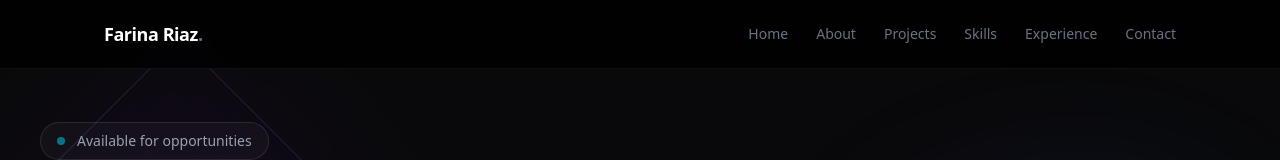
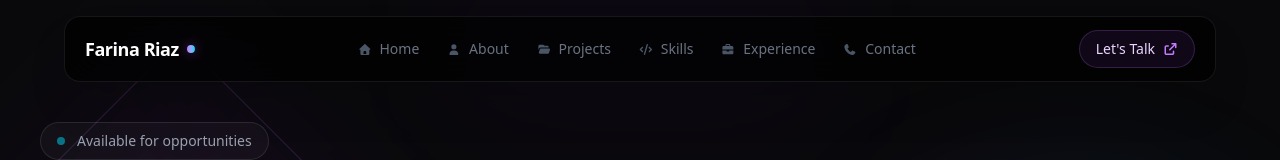
Before and after one commit to farina-riaz-fari/Portfolio, a Next.js app: page / in a window 1280 px wide. Shown: the top 160 px of the page. Built offline with nearby package versions, Linux system fonts and the light colour scheme.

Commit message:
Redesign Navbar with icons and mobile menu

```diff
--- a/components/Navbar/index.tsx
+++ b/components/Navbar/index.tsx
@@ -1,33 +1,159 @@
+"use client";
+
+import { useState } from "react";
+import { FontAwesomeIcon } from "@fortawesome/react-fontawesome";
+import {
+  faArrowUpRightFromSquare,
+  faBars,
+  faBriefcase,
+  faCode,
+  faFolderOpen,
+  faHouse,
+  faPhone,
+  faUser,
+  faXmark,
+} from "@fortawesome/free-solid-svg-icons";
+
 const Navbar = () => {
+  const [isMenuOpen, setIsMenuOpen] = useState(false);
+
   const navItems = [
-    { label: "Home", href: "#home" },
-    { label: "About", href: "#about" },
-    { label: "Projects", href: "#projects" },
-    { label: "Skills", href: "#skills" },
-    { label: "Experience", href: "#experience" },
-    { label: "Contact", href: "#contact" },
+    { label: "Home", href: "#home", icon: faHouse },
+    { label: "About", href: "#about", icon: faUser },
+    { label: "Projects", href: "#projects", icon: faFolderOpen },
+    { label: "Skills", href: "#skills", icon: faCode },
+    { label: "Experience", href: "#experience", icon: faBriefcase },
+    { label: "Contact", href: "#contact", icon: faPhone },
   ];
 
+  const handleNavClick = () => {
+    setIsMenuOpen(false);
+  };
+
   return (
-    <nav className="fixed left-0 right-0 top-0 z-50 border-b border-white/[0.06] bg-black/80 backdrop-blur-md">
-      <div className="mx-auto flex max-w-6xl items-center justify-between px-6 py-5 md:px-10">
+    <nav className="fixed left-0 right-0 top-0 z-50 px-4 pt-4 md:px-6">
+      {/* Atmospheric glow */}
+      <div className="pointer-events-none absolute left-1/2 top-0 h-24 w-96 -translate-x-1/2 rounded-full bg-purple-600/[0.06] blur-3xl" />
+
+      <div className="relative mx-auto max-w-6xl">
+        {/* Main navbar */}
+        <div className="rounded-2xl border border-white/[0.08] bg-black/70 px-4 shadow-2xl shadow-black/20 backdrop-blur-xl md:px-5">
+          <div className="flex h-16 items-center justify-between">
+            {/* Logo */}
             <a
               href="#home"
-          className="text-lg font-semibold tracking-tight text-white"
+              onClick={handleNavClick}
+              className="group flex items-center gap-2"
             >
-          Farina Riaz<span className="text-gray-500">.</span>
+              <span className="text-lg font-semibold tracking-tight text-white">
+                Farina Riaz
+              </span>
+
+              <span className="h-2 w-2 rounded-full bg-gradient-to-r from-purple-400 to-cyan-400 shadow-[0_0_12px_rgba(168,85,247,0.5)] transition duration-300 group-hover:scale-125" />
             </a>
 
-        <div className="hidden items-center gap-7 md:flex">
+            {/* Desktop Navigation */}
+            <div className="hidden items-center gap-1 md:flex">
               {navItems.map((item) => (
                 <a
                   key={item.href}
                   href={item.href}
-              className="text-sm text-gray-500 transition duration-300 hover:text-white"
+                  className="group relative flex items-center gap-2 rounded-full px-3 py-2 text-sm text-gray-500 transition duration-300 hover:bg-white/[0.04] hover:text-white"
                 >
-              {item.label}
+                  <FontAwesomeIcon
+                    icon={item.icon}
+                    className="text-[11px] text-gray-600 transition duration-300 group-hover:text-purple-300"
+                  />
+
+                  <span>{item.label}</span>
+
+                  {/* Hover indicator */}
+                  <span className="absolute bottom-1 left-1/2 h-px w-0 -translate-x-1/2 bg-gradient-to-r from-purple-400 to-cyan-400 transition-all duration-300 group-hover:w-4/5" />
                 </a>
               ))}
+            </div>
+
+            {/* Desktop CTA */}
+            <a
+              href="#contact"
+              className="group hidden items-center gap-2 rounded-full border border-purple-400/20 bg-purple-500/[0.08] px-4 py-2 text-sm font-medium text-purple-200 transition-all duration-300 hover:-translate-y-0.5 hover:border-purple-400/40 hover:bg-purple-500/[0.15] md:flex"
+            >
+              <span>Let&apos;s Talk</span>
+
+              <FontAwesomeIcon
+                icon={faArrowUpRightFromSquare}
+                className="text-xs text-purple-400 transition-transform duration-300 group-hover:-translate-y-0.5 group-hover:translate-x-0.5"
+              />
+            </a>
+
+            {/* Mobile Menu Button */}
+            <button
+              type="button"
+              aria-label={isMenuOpen ? "Close menu" : "Open menu"}
+              onClick={() => setIsMenuOpen((previous) => !previous)}
+              className="flex h-10 w-10 items-center justify-center rounded-full border border-white/[0.08] bg-white/[0.03] text-gray-400 transition duration-300 hover:border-purple-400/30 hover:bg-purple-500/[0.08] hover:text-white md:hidden"
+            >
+              <FontAwesomeIcon
+                icon={isMenuOpen ? faXmark : faBars}
+                className="text-sm"
+              />
+            </button>
+          </div>
+
+          {/* Mobile Navigation */}
+          <div
+            className={`overflow-hidden transition-all duration-300 md:hidden ${
+              isMenuOpen
+                ? "max-h-[420px] border-t border-white/[0.06] opacity-100"
+                : "max-h-0 opacity-0"
+            }`}
+          >
+            <div className="space-y-1 py-4">
+              {navItems.map((item) => (
+                <a
+                  key={item.href}
+                  href={item.href}
+                  onClick={handleNavClick}
+                  className="group flex items-center justify-between rounded-xl px-4 py-3 text-sm text-gray-400 transition duration-300 hover:bg-white/[0.04] hover:text-white"
+                >
+                  <span className="flex items-center gap-3">
+                    <FontAwesomeIcon
+                      icon={item.icon}
+                      className="w-4 text-[11px] text-gray-600 transition duration-300 group-hover:text-purple-300"
+                    />
+
+                    {item.label}
+                  </span>
+
+                  <span
+                    className={`h-1.5 w-1.5 rounded-full transition duration-300 ${
+                      item.label === "Home" || item.label === "Experience"
+                        ? "bg-purple-400/50 group-hover:bg-purple-300"
+                        : item.label === "About" || item.label === "Skills"
+                          ? "bg-blue-400/50 group-hover:bg-blue-300"
+                          : "bg-cyan-400/50 group-hover:bg-cyan-300"
+                    }`}
+                  />
+                </a>
+              ))}
+
+              {/* Mobile CTA */}
+              <a
+                href="#contact"
+                onClick={handleNavClick}
+                className="mt-2 flex items-center justify-center gap-2 rounded-xl border border-purple-400/20 bg-purple-500/[0.08] px-4 py-3 text-sm font-medium text-purple-200 transition duration-300 hover:border-purple-400/40 hover:bg-purple-500/[0.14]"
+              >
+                <FontAwesomeIcon icon={faPhone} className="text-xs" />
+
+                <span>Let&apos;s Talk</span>
+
+                <FontAwesomeIcon
+                  icon={faArrowUpRightFromSquare}
+                  className="text-xs"
+                />
+              </a>
+            </div>
+          </div>
         </div>
       </div>
     </nav>
```
Lines whose indentation alone changed are shown as unchanged.
